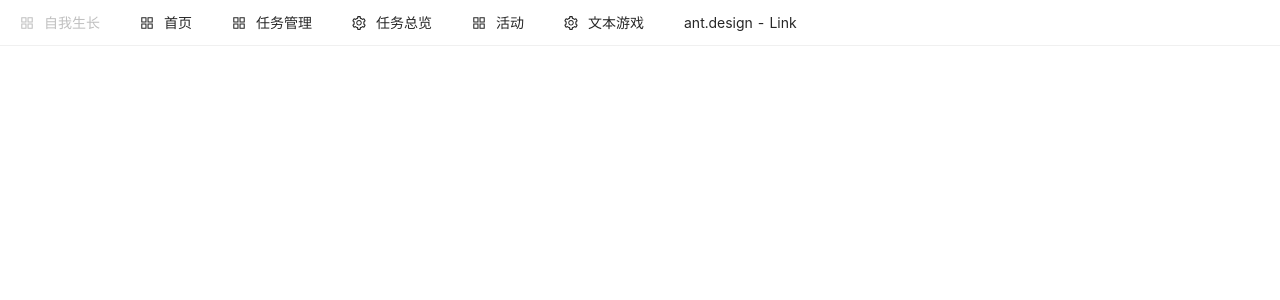
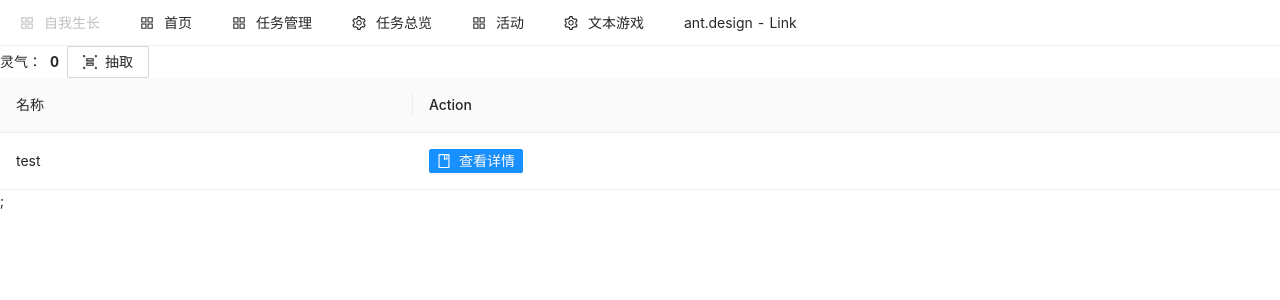
Before and after one commit to freedom-xiao007/self-growth-react-web, a React (Create React App) app: page /web/game/text/heroRound in a window 1280 px wide. Shown: the top 300 px of the page. Built offline with nearby package versions, Linux system fonts and the light colour scheme.

Commit message:
英雄抽取页面初始化

```diff
--- a/src/App.js
+++ b/src/App.js
@@ -9,6 +9,7 @@ import Task from "./component/task/Task";
 import {DayStatistics} from "./component/statistics/DayStatistics";
 import {Activity} from "./component/activity/Activity";
 import {Achievement} from "./component/game_text/Achievement";
+import {HeroSelect} from "./component/game_text/HeroSelect";
 
 const App = () => (
     <div className="App">
@@ -20,6 +21,7 @@ const App = () => (
             <Route exact path="/web/dayStatistics" component={DayStatistics} />
             <Route exact path="/web/activity" component={Activity} />
             <Route exact path="/web/game/text/achievement" component={Achievement} />
+            <Route exact path="/web/game/text/heroRound" component={HeroSelect} />
         </Router>
     </div>
 );
--- a/src/component/Nav.js
+++ b/src/component/Nav.js
@@ -23,6 +23,8 @@ class Nav extends React.Component {
             this.props.history.push("/web/activity")
         } else if (e.key === "dayAchievement") {
             this.props.history.push("/web/game/text/achievement")
+        } else if (e.key === "heroRound") {
+            this.props.history.push("/web/game/text/heroRound")
         } else {
             this.props.history.push("/web")
         }
--- /dev/null
+++ b/src/component/game_text/HeroSelect.js
@@ -0,0 +1,70 @@
+import {Button, DatePicker, List, message, Modal, Pagination, Space, Table, Timeline} from 'antd';
+import React from "react";
+import {activityHistory} from "../../api/ActivityRequest";
+import Icon, {BookOutlined, CheckOutlined, DeleteOutlined, UngroupOutlined} from "@ant-design/icons";
+import {achievementGet, achievementImport, achievementSync} from "../../api/AchievementRequest";
+
+export class HeroSelect extends React.Component {
+    constructor(props) {
+        super(props);
+        this.state = {
+            columns: [
+                {
+                    title: '名称',
+                    dataIndex: 'name',
+                    key: 'name',
+                },
+                {
+                    title: 'Action',
+                    key: 'action',
+                    render: (text, record) => (
+                        <div>
+                            <Space>
+                                <Button type="primary"
+                                        icon={<BookOutlined />}
+                                        size="small">
+                                    查看详情
+                                </Button>
+                            </Space>
+                        </div>
+                    ),
+                },
+            ],
+
+            dataSource: [
+                {
+                    "id": "000000000000000000000000",
+                    "name": "test",
+                    "created_at": "0001-01-01T00:00:00Z",
+                    "updated_at": "0001-01-01T00:00:00Z",
+                    "date": "2021-11-06",
+                    "spirit": 0,
+                    "strength": 0,
+                    "reiki": 0,
+                    "isImport": false
+                },
+            ],
+
+            reiki: 0,
+        };
+
+        this.heroRound = this.heroRound.bind(this);
+    }
+
+    heroRound() {
+
+    }
+
+    render() {
+        return (
+            <div align="left">
+                <Space>
+                    <label>灵气：</label><strong>{this.state.reiki}</strong>
+                    <Button icon={<UngroupOutlined />} onClick={this.heroRound}>抽取</Button>
+                </Space>
+
+                <Table dataSource={this.state.dataSource} columns={this.state.columns} pagination={false}/>;
+            </div>
+        );
+    }
+}
```
